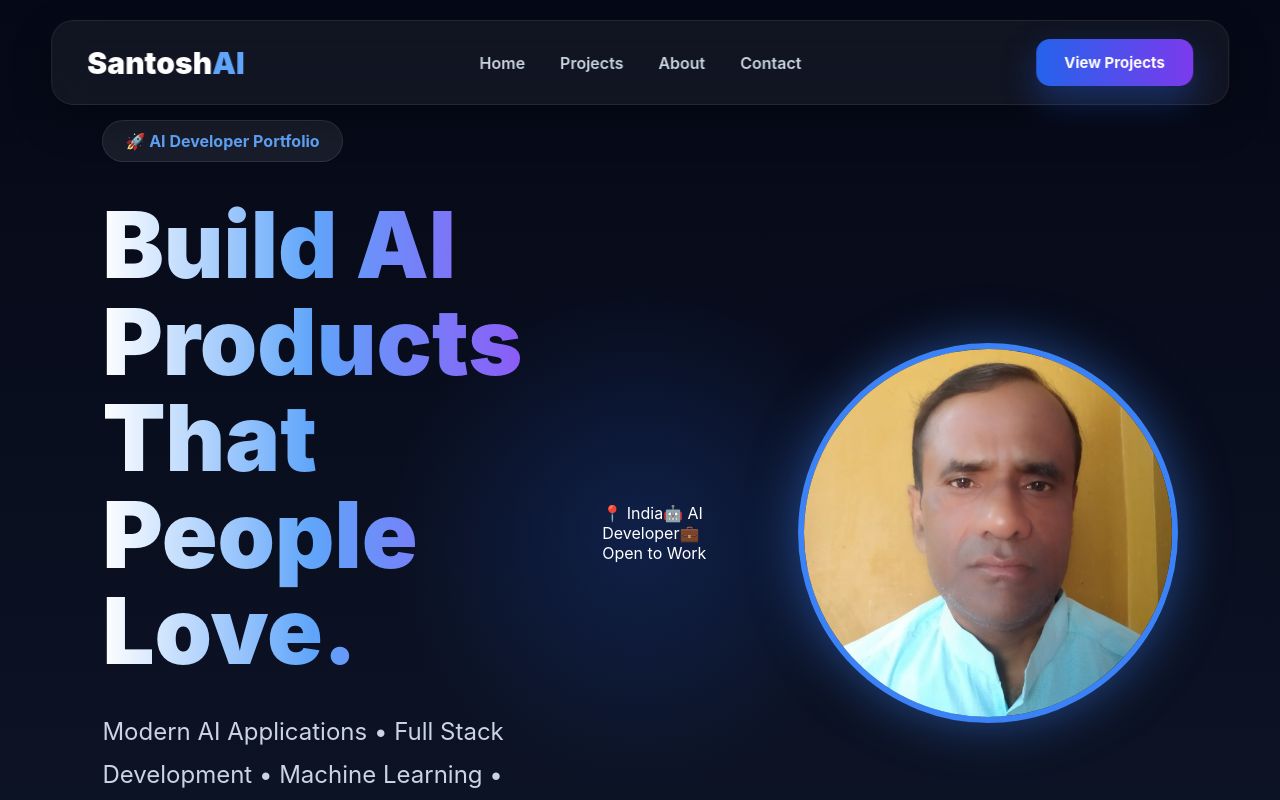
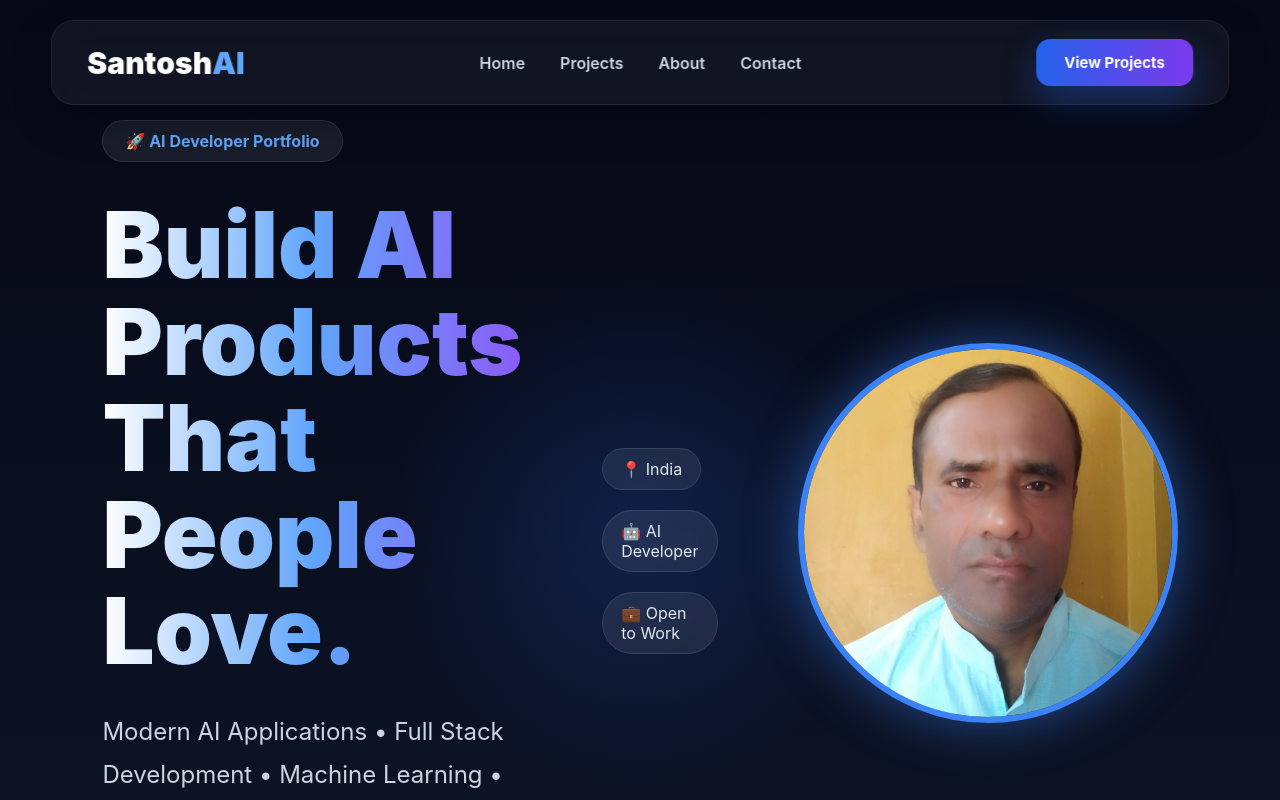
Before and after one commit to santoshml-lab/SantoshAI, a React (Vite) app: page / in a window 1280 px wide. Shown: the top 800 px of the page. Built offline with nearby package versions, Linux system fonts and the light colour scheme.

Commit message:
Update hero.css

```diff
--- a/src/styles/hero.css
+++ b/src/styles/hero.css
@@ -118,3 +118,18 @@
     margin-bottom:40px;
   }
 }
+.hero-info{
+  display:flex;
+  gap:20px;
+  margin-top:35px;
+  flex-wrap:wrap;
+}
+
+.hero-info span{
+  padding:10px 18px;
+  background:rgba(255,255,255,.08);
+  border:1px solid rgba(255,255,255,.1);
+  border-radius:999px;
+  color:#e2e8f0;
+  backdrop-filter:blur(10px);
+}
```
